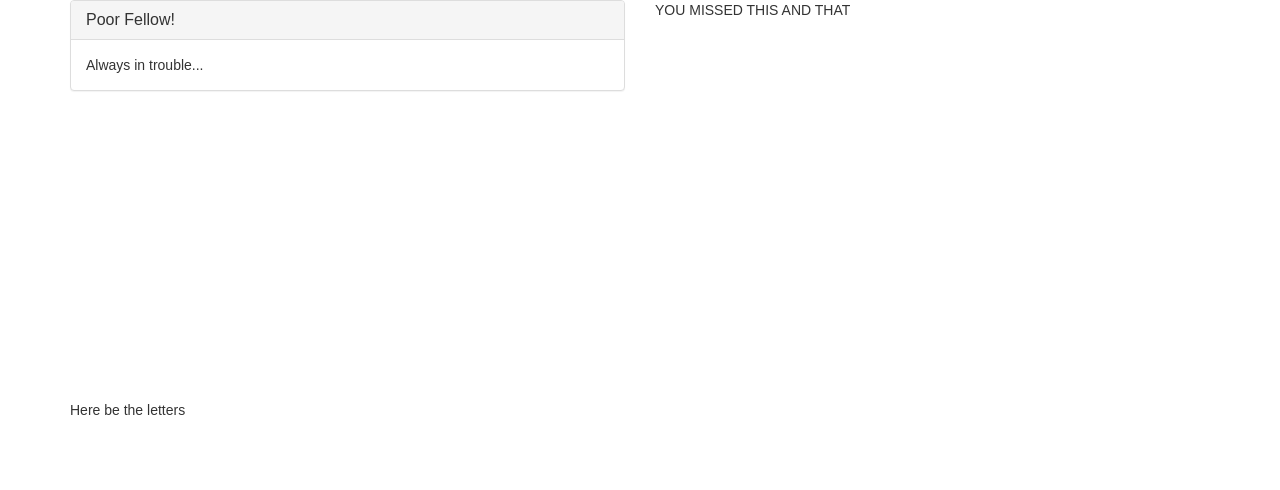
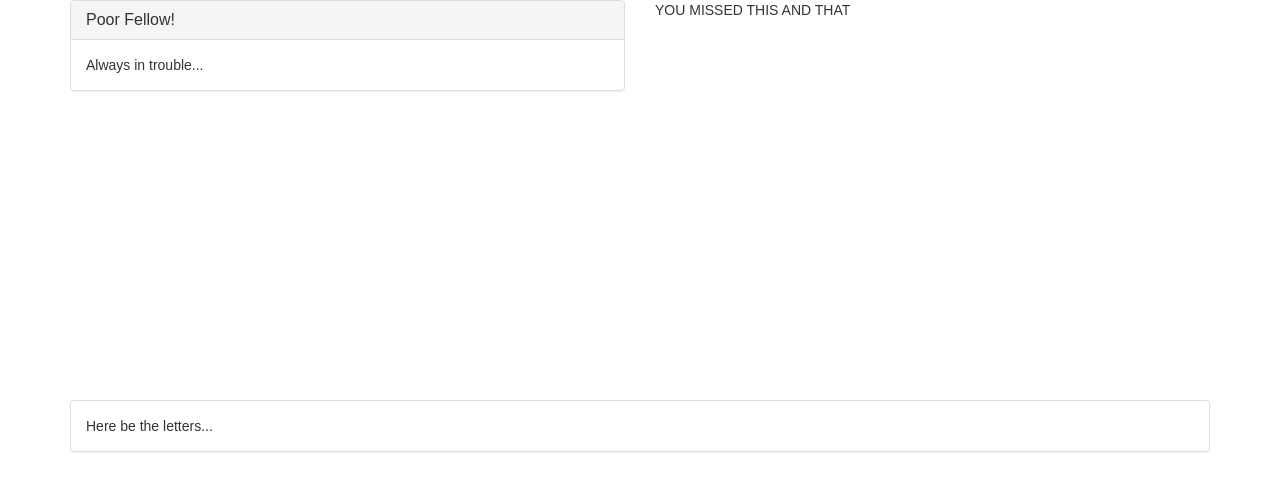
Before and after one commit to tvainio/hirsi, a React (Create React App) app: page / in a window 1280 px wide. Shown: the top 490 px of the page. Built offline with nearby package versions, Linux system fonts and the light colour scheme; no server answers.

Commit message:
Added component for letters

```diff
--- /dev/null
+++ b/src/components/Letters.jsx
@@ -0,0 +1,32 @@
+import React from "react";
+import PropTypes from "prop-types";
+import { Panel } from "react-bootstrap";
+
+class Letters extends React.Component {
+  constructor(props) {
+    super(props);
+    this.state = {};
+  }
+  render() {
+ //   let { timestamp, id, ttl, ...data } = this.props.data;
+
+    return (
+      <div>
+        <Panel>
+          <Panel.Body>
+            Here be the letters...
+          </Panel.Body>
+        </Panel>
+      </div>
+    );
+  }
+}
+/*
+Letters.propTypes = {
+  data: PropTypes.object.isRequired,
+  title: PropTypes.string.isRequired,
+  timestamp: PropTypes.string,
+  unit: PropTypes.string
+};
+*/
+export default Letters;
--- a/src/components/Main.jsx
+++ b/src/components/Main.jsx
@@ -1,5 +1,6 @@
 import React from "react";
 import PoorFellow from "./PoorFellow";
+import Letters from "./Letters";
 import { Grid, Row, Col } from "react-bootstrap";
 import { connect } from "react-redux";
 import { loadData } from "../actions/actions";
@@ -29,8 +30,8 @@ class Main extends React.Component {
         </Row>
 
         <Row className="letters" style={{ padding: '0px', height: '200px' }}>
-          <Col xs={6} md={6} className="letters">
-            Here be the letters
+          <Col xs={12} md={12} className="letters">
+            <Letters />
           </Col>
 
 
```
Also changed, not shown: 1 other file (tests, documents, lock files or other folders).
